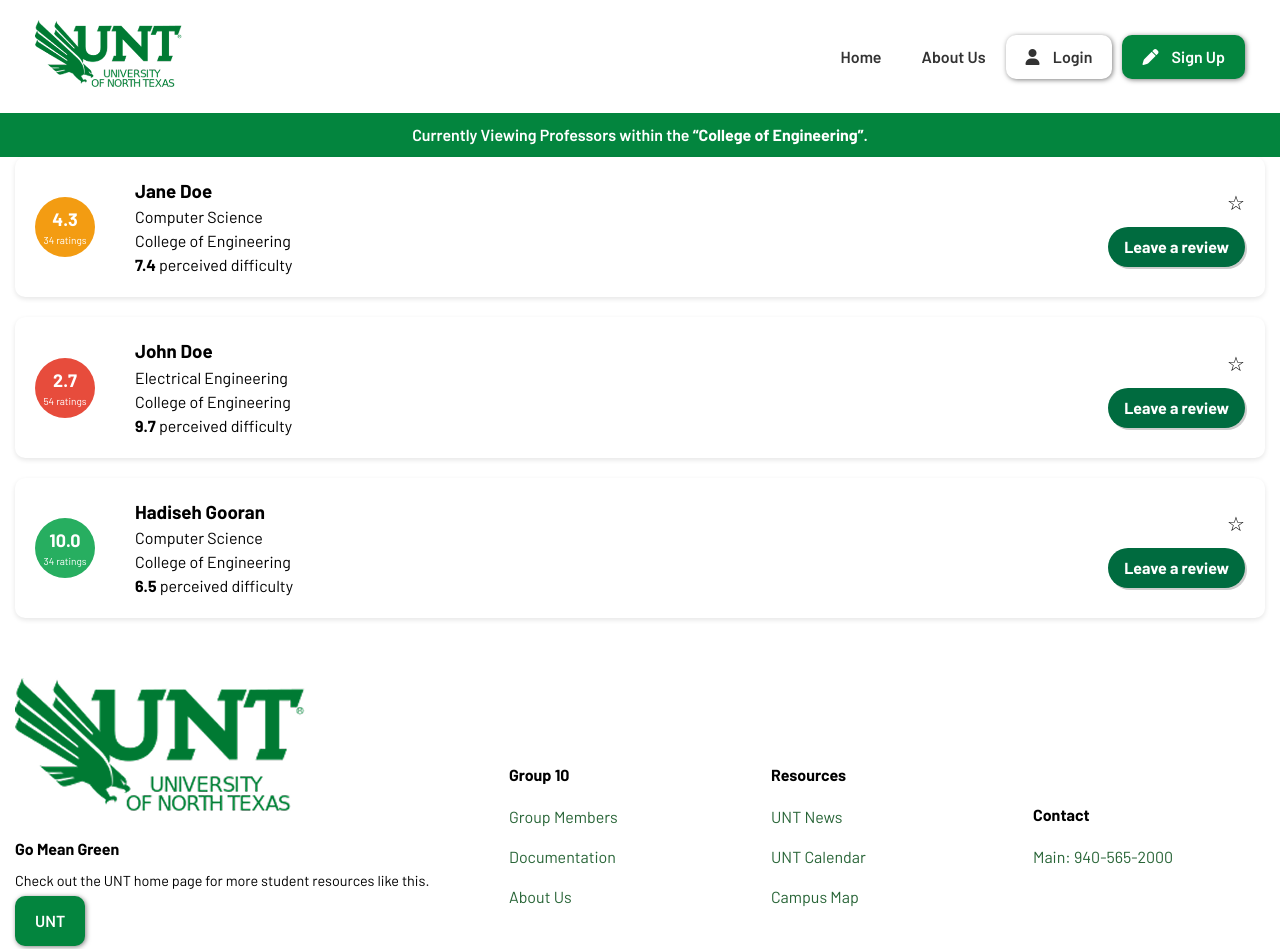
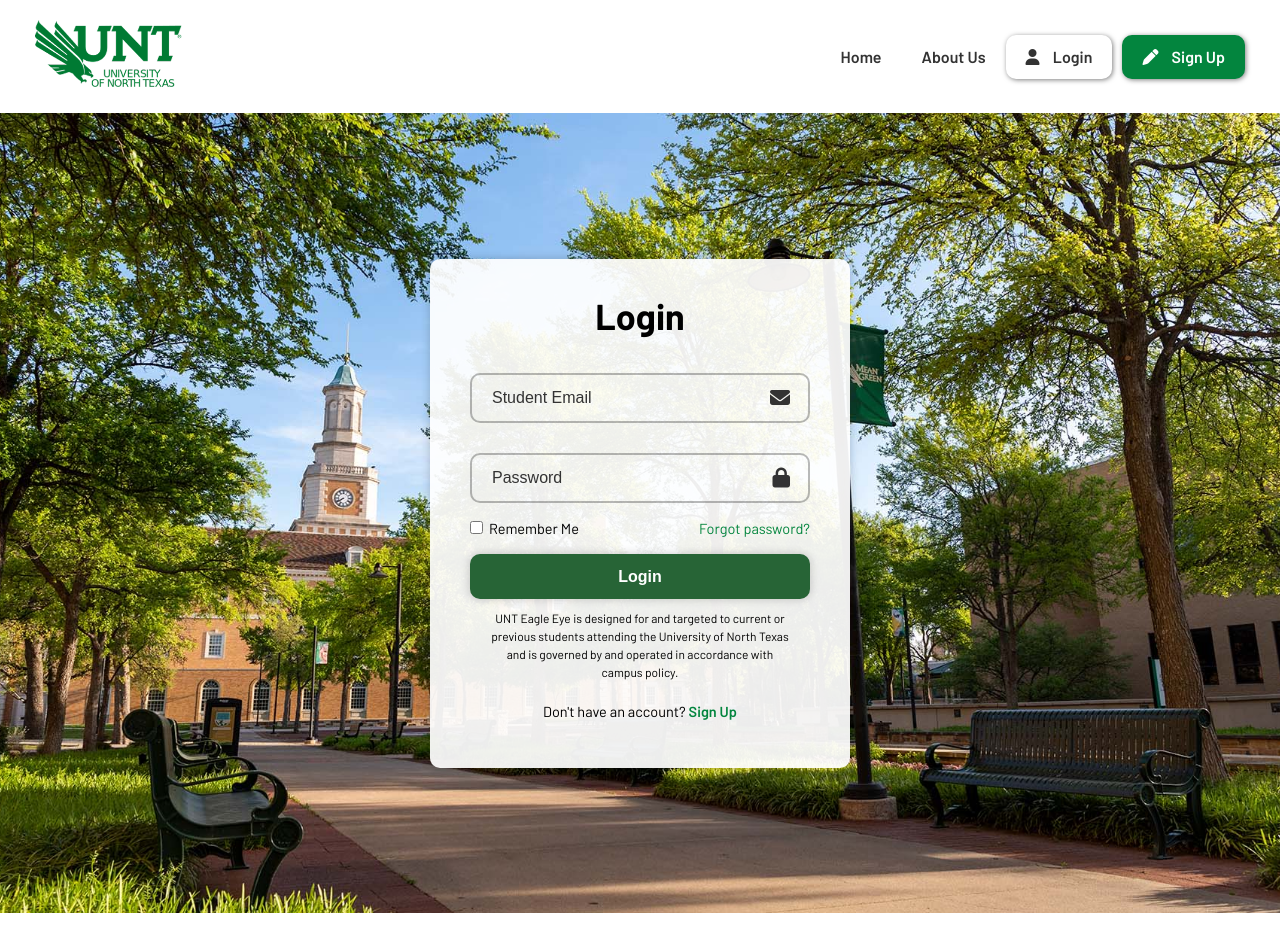
Before and after one commit to kwa0028/3615-UNT-Eagle-Eye, a plain HTML site: page results.html in a window 1280 px wide. Shown: the top 949 px of the page. Drawn offline with Linux system fonts and the light colour scheme.

Commit message:
Update results.html

```diff
--- a/results.html
+++ b/results.html
@@ -1,9 +1,9 @@
 <!DOCTYPE html>
 <html lang="en">
 <head>
-  <meta charset="UTF-8" />
-  <meta name="viewport" content="width=device-width, initial-scale=1.0"/>
-  <title>UNT Eagle Eye - Results</title>
+    <meta charset="UTF-8">
+    <meta name="viewport" content="width=device-width, initial-scale=1.0">
+    <title>UNT Eagle Eye</title>
     <link rel="stylesheet" href="css/style.css" />
     <link rel="preconnect" href="https://fonts.googleapis.com">
     <link rel="preconnect" href="https://fonts.gstatic.com" crossorigin>
@@ -12,7 +12,7 @@
     <link rel="shortcut icon" href="images/favicon.ico" type="image/x-icon">
 </head>
 <body>
-  <!-- Navbar -->
+    <!-- Navigate -->
     <nav class="navbar">
         <div class="container">
             <div class="logo">
@@ -22,12 +22,26 @@
             </div>
             <div class="main-menu">
                 <ul>
-          <li><a href="index.html">Home</a></li>
-          <li><a href="about.html">About Us</a></li>
-          <li><a class="btn btn-light" href="login.html"><i class="fas fa-user"></i> Login</a></li>
-          <li><a class="btn btn-dark" href="signup.html"><i class="fas fa-pen"></i> Sign Up</a></li>
+                    <li>
+                        <a href="index.html">Home</a>
+                    </li>
+                    <li>
+                        <a href="about.html">About Us</a>
+                    </li>
+                    <li>
+                        <a class="btn btn-light" href="login.html">
+                            <i class="fas fa-user"></i> Login
+                        </a>
+                    </li>
+                    <li>
+                        <a class="btn btn-dark" href="signup.html">
+                            <i class="fas fa-pen"></i> Sign Up
+                        </a>
+                    </li>
                 </ul>
             </div>
+            </div>
+            <!-- Hamburger Button -->
             <button class="hamburger-button">
                 <div class="hamburger-line"></div>
                 <div class="hamburger-line"></div>
@@ -35,67 +49,59 @@
             </button>
             <div class="mobile-menu">
                 <ul>
-          <li><a href="index.html">Home</a></li>
-          <li><a href="about.html">About Us</a></li>
-          <li><a class="btn btn-light" href="#"><i class="fas fa-user"></i> Login</a></li>
-          <li><a class="btn btn-dark" href="#"><i class="fas fa-pen"></i> Sign Up</a></li>
+                    <li>
+                        <a href="index.html">Home</a>
+                    </li>
+                    <li>
+                        <a href="#">About Us</a>
+                    </li>
+                    <li>
+                        <a class="btn btn-light" href="#">
+                            <i class="fas fa-user"></i> Login
+                        </a>
+                    </li>
+                    <li>
+                        <a class="btn btn-dark" href="#">
+                            <i class="fas fa-pen"></i> Sign Up
+                        </a>
+                    </li>
                 </ul>
             </div>
         </div>
     </nav>
-
-  <!-- Sub-header -->
-  <div class="sub-header text-center">
-    Currently Viewing Professors within the <strong>“College of Engineering”</strong>.
+    <!-- Login -->
+    <section class="login">
+        <div class="wrapper">
+            <form action="#">
+                <h1>Login</h1>
+                <div class="input-box">
+                    <input type="email" placeholder="Student Email" required>
+                    <i class="fas fa-envelope"></i>
+                </div>
+                <div class="input-box">
+                    <input type="password" placeholder="Password" required>
+                    <i class="fas fa-lock"></i>
                 </div>
 
-  <!-- Professor List -->
-  <main class="container">
-    <div class="professor-list">
-      <!-- Professor Card -->
-      <div class="professor-card">
-        <div class="rating-circle orange">4.3<br/><span>34 ratings</span></div>
-        <div class="prof-info">
-          <h3>Jane Doe</h3>
-          <p>Computer Science</p>
-          <p>College of Engineering</p>
-          <p><strong>7.4</strong> perceived difficulty</p>
-        </div>
-        <div class="prof-actions">
-          <div class="star-icon">☆</div>
-          <a href="#" class="review-btn" data-name="Jane Doe">Leave a review</a>
-        </div>
+                <div class="remember-forgot">
+                    <label><input type="checkbox"> Remember Me</label>
+                    <a href="#"> Forgot password?</a>
                 </div>
 
-      <div class="professor-card">
-        <div class="rating-circle red">2.7<br/><span>54 ratings</span></div>
-        <div class="prof-info">
-          <h3>John Doe</h3>
-          <p>Electrical Engineering</p>
-          <p>College of Engineering</p>
-          <p><strong>9.7</strong> perceived difficulty</p>
-        </div>
-        <div class="prof-actions">
-          <div class="star-icon">☆</div>
-          <a href="#" class="review-btn" data-name="John Doe">Leave a review</a>
-        </div>
+                <button type="submit" class="btn-login">Login</button>
+                <div class="disclaimer">
+                    <p>UNT Eagle Eye is designed for and targeted to current or previous
+                        students attending the University of North Texas and is governed
+                        by and operated in accordance with campus policy.</p>
                 </div>
 
-      <div class="professor-card">
-        <div class="rating-circle green">10.0<br/><span>34 ratings</span></div>
-        <div class="prof-info">
-          <h3>Hadiseh Gooran</h3>
-          <p>Computer Science</p>
-          <p>College of Engineering</p>
-          <p><strong>6.5</strong> perceived difficulty</p>
+                <div class="register-link">
+                    <p>Don't have an account? <a href="signup.html">Sign Up</a></p>
                 </div>
-        <div class="prof-actions">
-          <div class="star-icon">☆</div>
-          <a href="#" class="review-btn" data-name="Hadiseh Gooran">Leave a review</a>
+            </form>
         </div>
-      </div>
-    </div>
-  </main>
+
+    </section>
 
     <!-- Footer -->
     <footer class="footer bg-primary">
@@ -107,7 +113,9 @@
                     </a>
                     <div class="card">
                         <h4>Go Mean Green</h4>
-            <p class="text-sm">Check out the UNT home page for more student resources like this.</p>
+                        <p class="text-sm">
+                            Check out the UNT home page for more student resources like this.
+                        </p>
                         <a href="#" class="btn btn-dark btn-semi" style="color:white;">UNT</a>
                     </div>
                     <a href="https://www.instagram.com/unt/?hl=en"><i class="fab fa-instagram"></i></a>
@@ -125,7 +133,7 @@
                     <h4>Resources</h4>
                     <ul>
                         <li><a href="https://news.unt.edu/">UNT News</a></li>
-            <li><a href="https://calendar.unt.edu/">UNT Calendar</a></li>
+                        <li><a href="https://calendar.unt.edu/">UNT Calender</a></li>
                         <li><a href="https://experience.arcgis.com/experience/5b6f7d38a75b4f6e84c81eae31216267/?draft=true">Campus Map</a></li>
                     </ul>
                 </div>
@@ -138,14 +146,4 @@
             </div>
         </div>
       </footer>
-
-  <script src="js/main.js"></script>
-  <script>
-    document.querySelectorAll('.review-btn').forEach(button => {
-      const profName = button.dataset.name;
-      const encodedName = encodeURIComponent(profName);
-      button.href = `review.html?prof=${encodedName}`;
-    });
-  </script>
 </body>
-</html>
```
Lines whose indentation alone changed are shown as unchanged.
